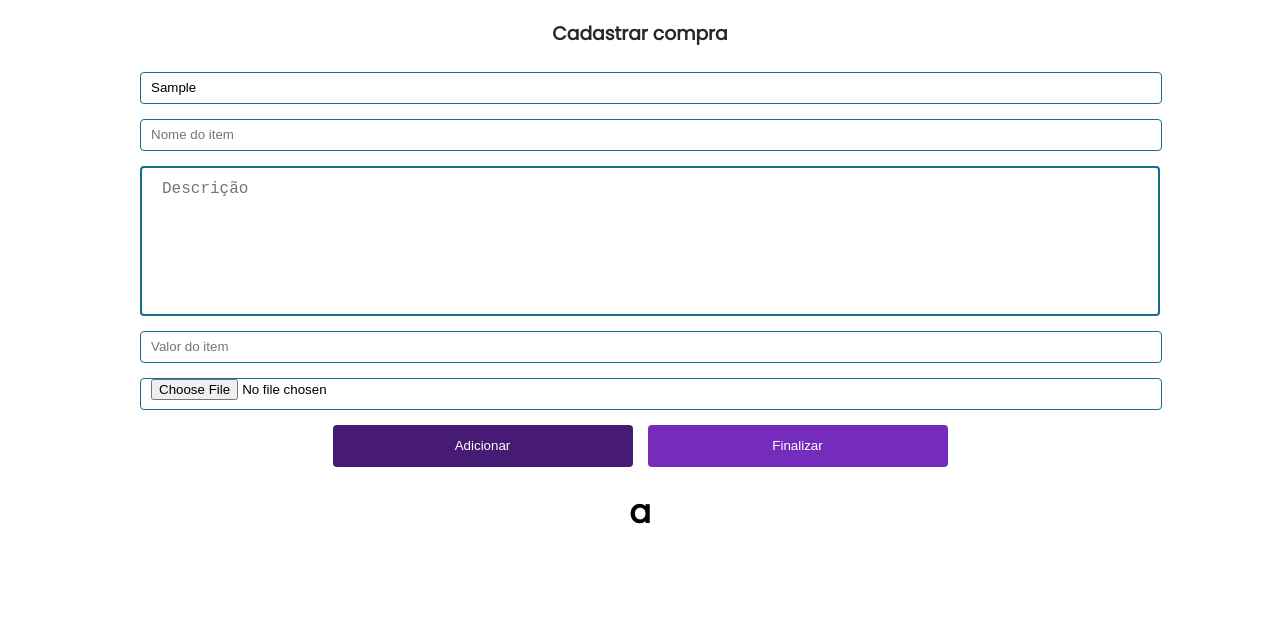
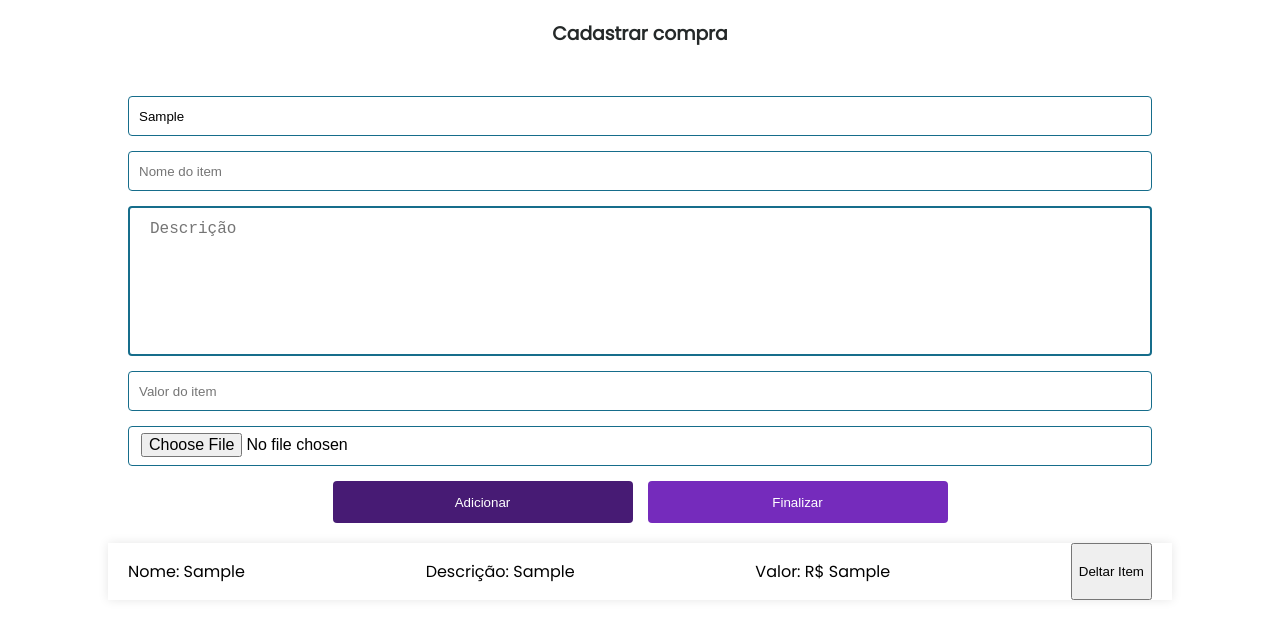
Before and after one commit to thaisBertoldi/trabalhoFinalVemSerDBC, a React (Create React App) app: page /request-purchase in a window 1280 px wide. Both pictures are taken after typing "Sample", "Sample", "Sample", "Sample" into the empty fields and a click on the button "Adicionar". Shown: the top 638 px of the page. Built offline with nearby package versions, Linux system fonts and the light colour scheme.

Commit message:
adicionando lista ao RequestPurchase

```diff
--- a/src/components/Footer/Footer.component.tsx
+++ b/src/components/Footer/Footer.component.tsx
@@ -6,11 +6,11 @@ const Footer = () => {
 
   return (
     <>
-      {User?.token && (
+      {/* {User?.token && (
         <FooterCustom>
           <Copyright>©{new Date().getFullYear()} Copyright</Copyright>
         </FooterCustom>
-      )}
+      )} */}
     </>
   );
 };
--- a/src/global.style.tsx
+++ b/src/global.style.tsx
@@ -3,8 +3,8 @@ import { Theme } from "./theme";
 import image from "./images/background-div.jpg";
 
 export const Container = styled.div`
-  min-height: 100%;
-  height: 65.8vh;
+  width: 100%;
+
 `;
 
 export const ContainerPrincipal = styled.div`
@@ -97,6 +97,7 @@ export const InputForm = styled.input`
   border: 1px ${Theme.color.primary} solid;
 
   padding: 0 10px;
+  box-sizing: border-box;
 
   :focus {
     outline: none;
--- a/src/pages/RequestPurchase/RequestPurchase.screen.tsx
+++ b/src/pages/RequestPurchase/RequestPurchase.screen.tsx
@@ -14,6 +14,7 @@ import { Theme } from "../../theme";
 import {
   ContainerRequest,
   ContainerRequestForm,
+  DivItens,
   TextAreaCustom,
 } from "./RequestPurchase.style";
 
@@ -43,6 +44,11 @@ const RequestPurchase = ({ auth, dispatch }: PurchaseDTO & DispatchProp) => {
     setArrayItens([...arrayItens, newItem]);
   };
 
+  const handleDeleteItem = (index: number) => {
+    const newArray = arrayItens.filter((item, i) => i !== index);
+    setArrayItens(newArray);
+  }
+
   const formik = useFormik({
     initialValues: {
       listName: "",
@@ -52,8 +58,7 @@ const RequestPurchase = ({ auth, dispatch }: PurchaseDTO & DispatchProp) => {
       file: "",
     },
     onSubmit: (values, actions) => {
-      // handleCreateList(values, arrayItens);
-      console.log(values, arrayItens);
+      handleCreateList(values, arrayItens);
       actions.resetForm({
         values: {
           listName: "",
@@ -76,7 +81,7 @@ const RequestPurchase = ({ auth, dispatch }: PurchaseDTO & DispatchProp) => {
             <InputForm
               placeholder="Título da lista"
               width={"100%"}
-              height={"30px"}
+              height={"40px"}
               id="listName"
               name="listName"
               type="text"
@@ -87,7 +92,7 @@ const RequestPurchase = ({ auth, dispatch }: PurchaseDTO & DispatchProp) => {
             <InputForm
               placeholder="Nome do item"
               width={"100%"}
-              height={"30px"}
+              height={"40px"}
               id="itemName"
               name="itemName"
               type="text"
@@ -107,7 +112,7 @@ const RequestPurchase = ({ auth, dispatch }: PurchaseDTO & DispatchProp) => {
             <InputForm
               placeholder="Valor do item"
               width={"100%"}
-              height={"30px"}
+              height={"40px"}
               id="value"
               name="value"
               type="text"
@@ -118,7 +123,7 @@ const RequestPurchase = ({ auth, dispatch }: PurchaseDTO & DispatchProp) => {
             <InputForm
               placeholder="Arquivo"
               width={"100%"}
-              height={"30px"}
+              height={"40px"}
               id="profileImage"
               name="profileImage"
               type="file"
@@ -126,6 +131,7 @@ const RequestPurchase = ({ auth, dispatch }: PurchaseDTO & DispatchProp) => {
                 imgConverter(event, formik.setFieldValue, "file")
               }
             />
+
             <CenterCustom>
               <BtnForm
                 width={"300px"}
@@ -145,7 +151,16 @@ const RequestPurchase = ({ auth, dispatch }: PurchaseDTO & DispatchProp) => {
             </CenterCustom>
           </ContainerRequestForm>
         </form>
-        <h1>a</h1>
+        {
+          arrayItens.map( (item, index) => (
+            <DivItens>
+              <p>Nome: {item.itemName}</p>
+              <p>Descrição: {item.description}</p>
+              <p>Valor: R$ { item.value.replace('.', ',')}</p>
+              <button onClick={ () => handleDeleteItem(index) }> Deltar Item </button>
+            </DivItens>
+          ))
+        }
       </ContainerRequest>
     </Container>
   );
--- a/src/pages/RequestPurchase/RequestPurchase.style.tsx
+++ b/src/pages/RequestPurchase/RequestPurchase.style.tsx
@@ -1,20 +1,24 @@
 import styled from "styled-components";
 import { Theme } from "../../theme";
 
+export const ContainerRequest = styled.div`
+  width: 100%;
+  height: 436px;
+
+  margin-top: 30px;
+`;
+
 export const ContainerRequestForm = styled.div`
+  width: 80%;
+  margin: 0 auto;
   display: flex;
   flex-direction: column;
   gap: 15px;
-  width: 1000px;
-`;
 
-export const ContainerRequest = styled.div`
-  display: flex;
-  flex-direction: column;
-  justify-content: center;
-  align-items: center;
-  margin-top: 30px;
-  height: 436px;
+  input[type="file"] {
+    padding: 0.375rem 0.75rem;
+    font-size: 1rem;
+  }
 `;
 
 export const InputLabelDiv = styled.div`
@@ -22,7 +26,7 @@ export const InputLabelDiv = styled.div`
 `;
 
 export const TextAreaCustom = styled.textarea`
-  width: 102%;
+  width: 100%;
   height: 150px;
   padding: 12px 20px;
   box-sizing: border-box;
@@ -31,3 +35,15 @@ export const TextAreaCustom = styled.textarea`
   font-size: 16px;
   resize: none;
 `;
+
+export const DivItens = styled.div`
+  width: 80%;
+
+  display: flex;
+  justify-content: space-between;
+
+  padding: 0 20px;
+  margin: 0 auto;
+  margin-top: 20px;
+  box-shadow: 0px 0px 10px rgba(0, 0, 0, 0.1);
+`;
```
